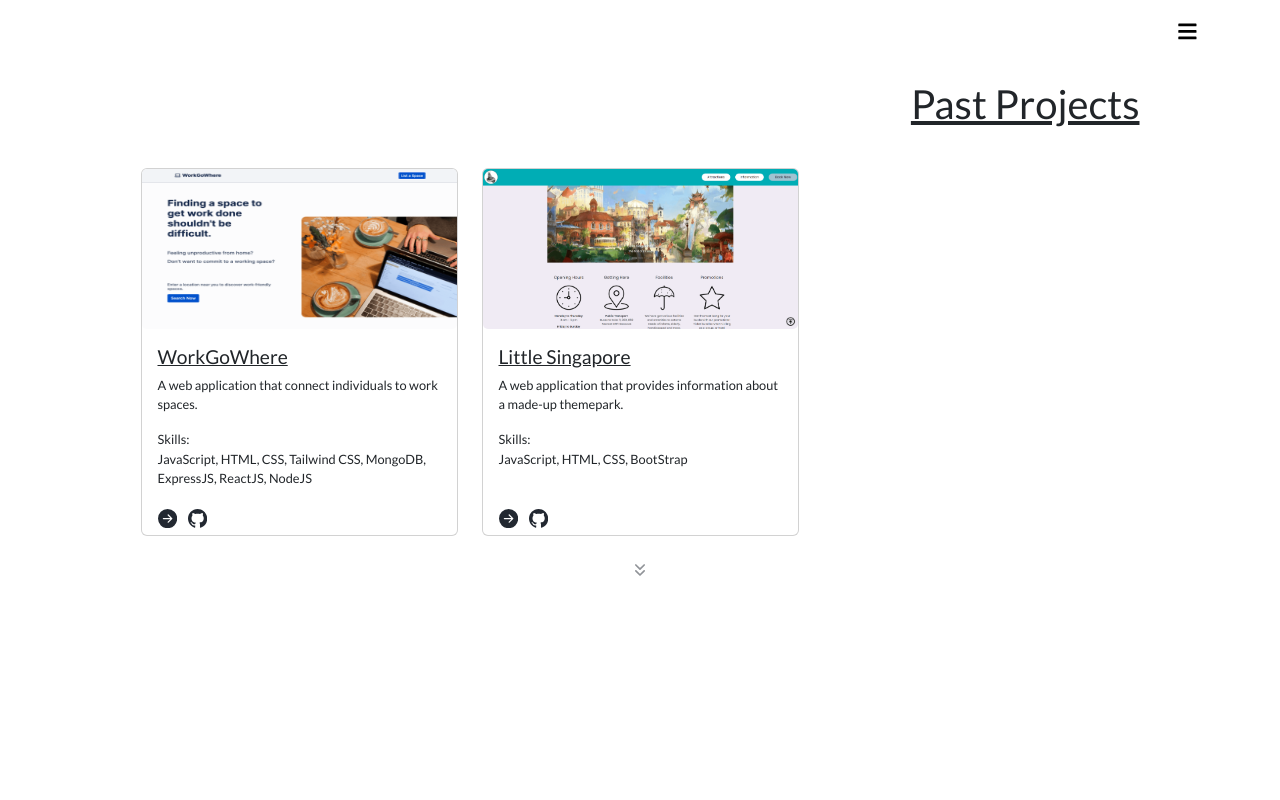
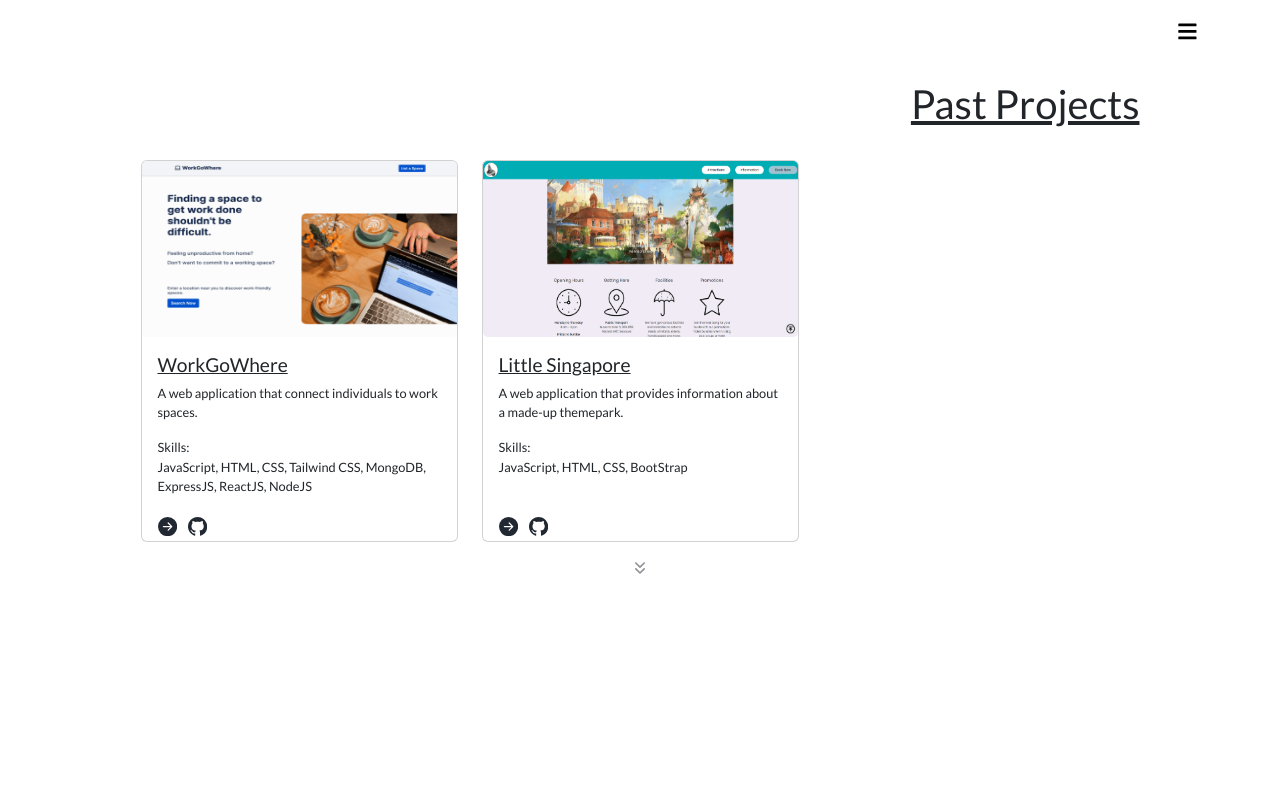
Before and after one commit to Austinliannn/Portfolio, a React (Create React App) app: page /projects in a window 1280 px wide. Shown: the top 800 px of the page. Built offline with nearby package versions, Linux system fonts and the light colour scheme.

Commit message:
change in size

```diff
--- a/src/component/ProjCards.js
+++ b/src/component/ProjCards.js
@@ -6,16 +6,16 @@ export default function Projcards(props) {
   return (
     <>
       {props.data.map((entry, index) => (
-        <Col key={index} xs={12} md={12} lg={4} xl={4} xxl={4} className="py-3">
+        <Col key={index} xs={12} md={12} lg={4} xl={4} xxl={4} className="py-2">
           <Card
             className="animate__animated animate__fadeInLeft"
-            style={{ minHeight: "23rem" }}
+            style={{ minHeight: "23rem"}}
           >
             <Card.Img
               variant="top"
               src={entry.img}
               style={{
-                height: "10rem",
+                height: "11rem",
                 borderBottomRightRadius: "5px",
                 borderBottomLeftRadius: "5px",
               }}
```
